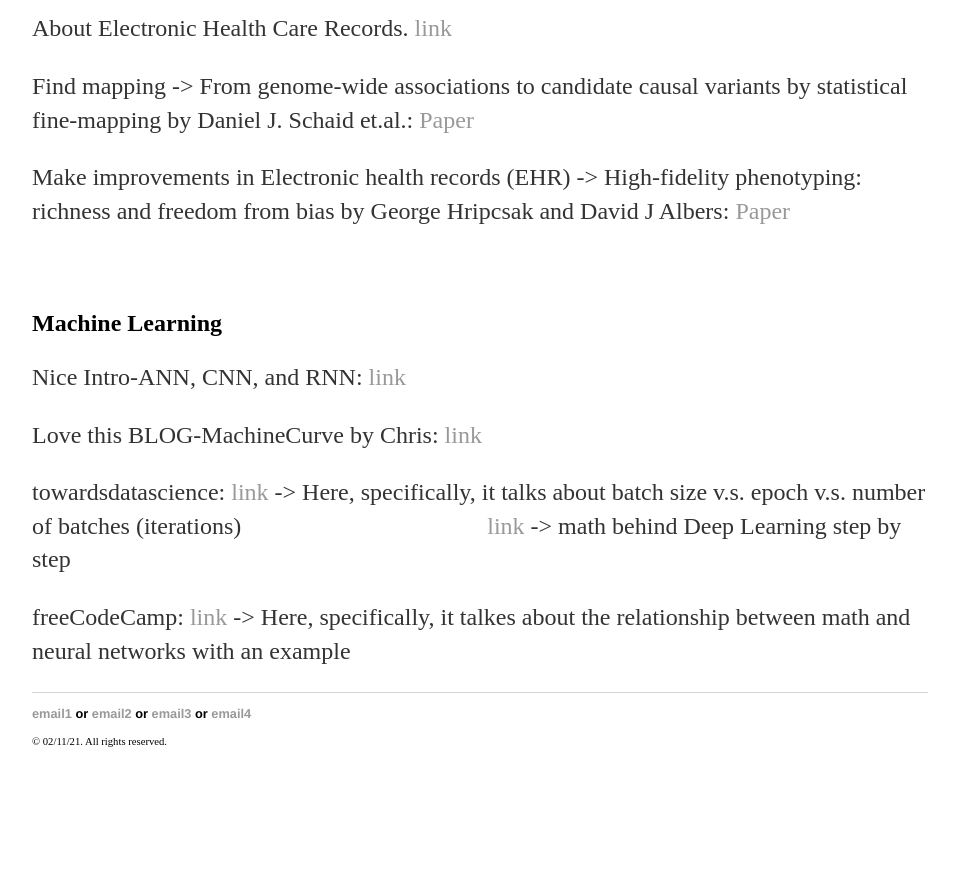
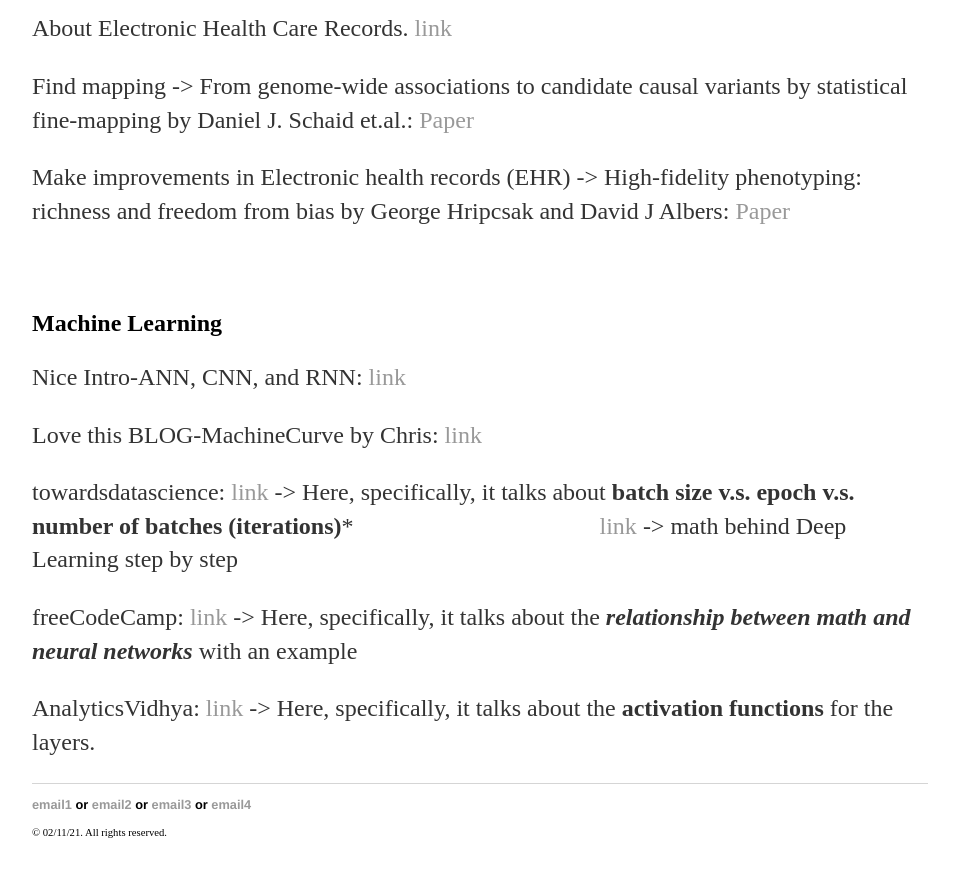
Before and after one commit to yjkweon24/yjkweon24.github.io, a Jekyll site: the page built from _posts/2019-03-16-Academic.md, in a window 1280 px wide and 900 px high, scrolled down 1122 px. Shown: the top 877 px of the window, without its empty margins (160-1119 px from the left). Built offline with Jekyll 4.4.1, drawn with Linux system fonts in a browser that asks for light colours; before the commit the page ends 1931 px from its top, so only the background shows below that.

Commit message:
Update 2019-03-16-Academic.md

```diff
--- a/_posts/2019-03-16-Academic.md
+++ b/_posts/2019-03-16-Academic.md
@@ -39,7 +39,9 @@ Nice Intro-ANN, CNN, and RNN: [link](https://www.analyticsvidhya.com/blog/2020/0
 
 Love this BLOG-MachineCurve by Chris: [link](https://www.machinecurve.com/index.php/2019/07/18/can-neural-networks-approximate-mathematical-functions/)
 
-towardsdatascience: [link](https://towardsdatascience.com/epoch-vs-iterations-vs-batch-size-4dfb9c7ce9c9) -> Here, specifically, it talks about batch size v.s. epoch v.s. number of batches (iterations)
+towardsdatascience: [link](https://towardsdatascience.com/epoch-vs-iterations-vs-batch-size-4dfb9c7ce9c9) -> Here, specifically, it talks about **batch size v.s. epoch v.s. number of batches (iterations)***
 &emsp;&emsp;&emsp;&emsp;&emsp;&emsp;&emsp;&emsp;&emsp;&emsp;[link](https://towardsdatascience.com/https-medium-com-piotr-skalski92-deep-dive-into-deep-networks-math-17660bc376ba) -> math behind Deep Learning step by step
 
-freeCodeCamp: [link](https://www.freecodecamp.org/news/connections-between-deep-learning-physics-and-pure-mathematics-part-i-947abeb3a5dd/) -> Here, specifically, it talkes about the relationship between math and neural networks with an example
+freeCodeCamp: [link](https://www.freecodecamp.org/news/connections-between-deep-learning-physics-and-pure-mathematics-part-i-947abeb3a5dd/) -> Here, specifically, it talks about the ***relationship between math and neural networks*** with an example
+
+AnalyticsVidhya: [link](https://www.analyticsvidhya.com/blog/2020/01/fundamentals-deep-learning-activation-functions-when-to-use-them/#:~:text=The%20main%20advantage%20of%20using,neurons%20at%20the%20same%20time.&text=Due%20to%20this%20reason%2C%20during,neurons%20which%20never%20get%20activated.) -> Here, specifically, it talks about the **activation functions** for the layers.
```
